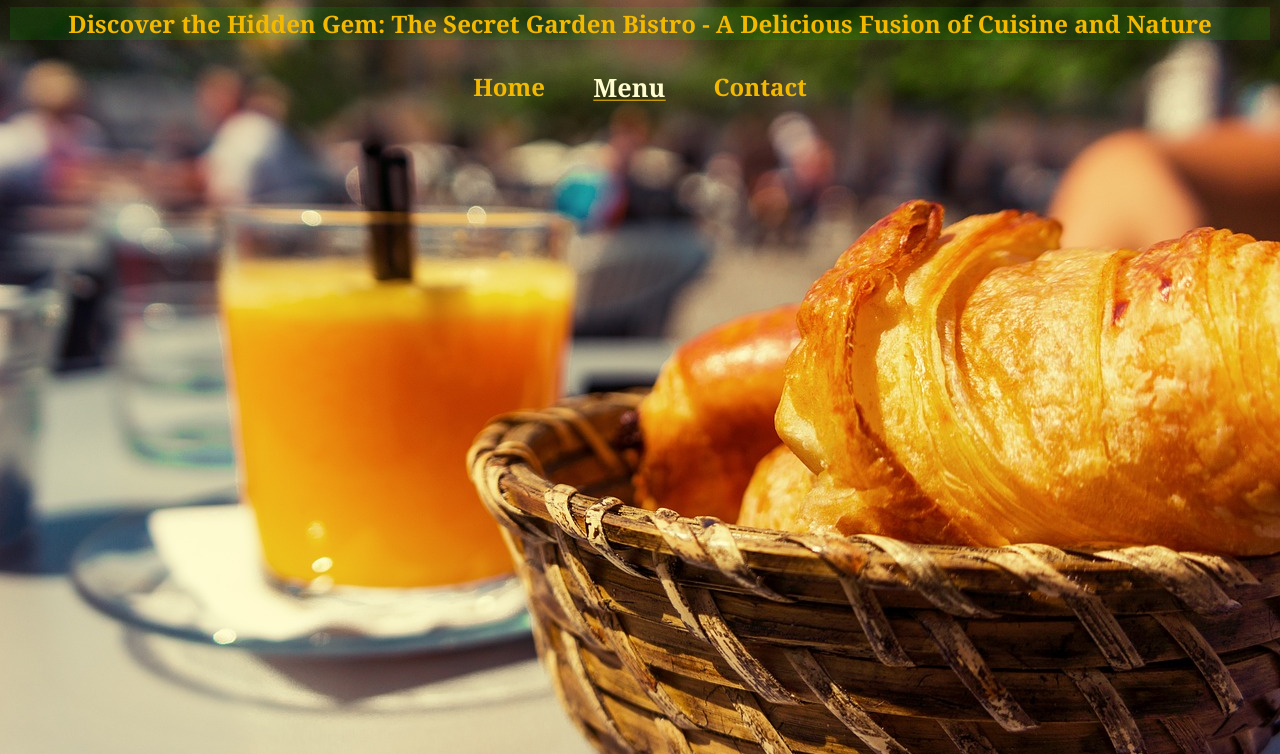
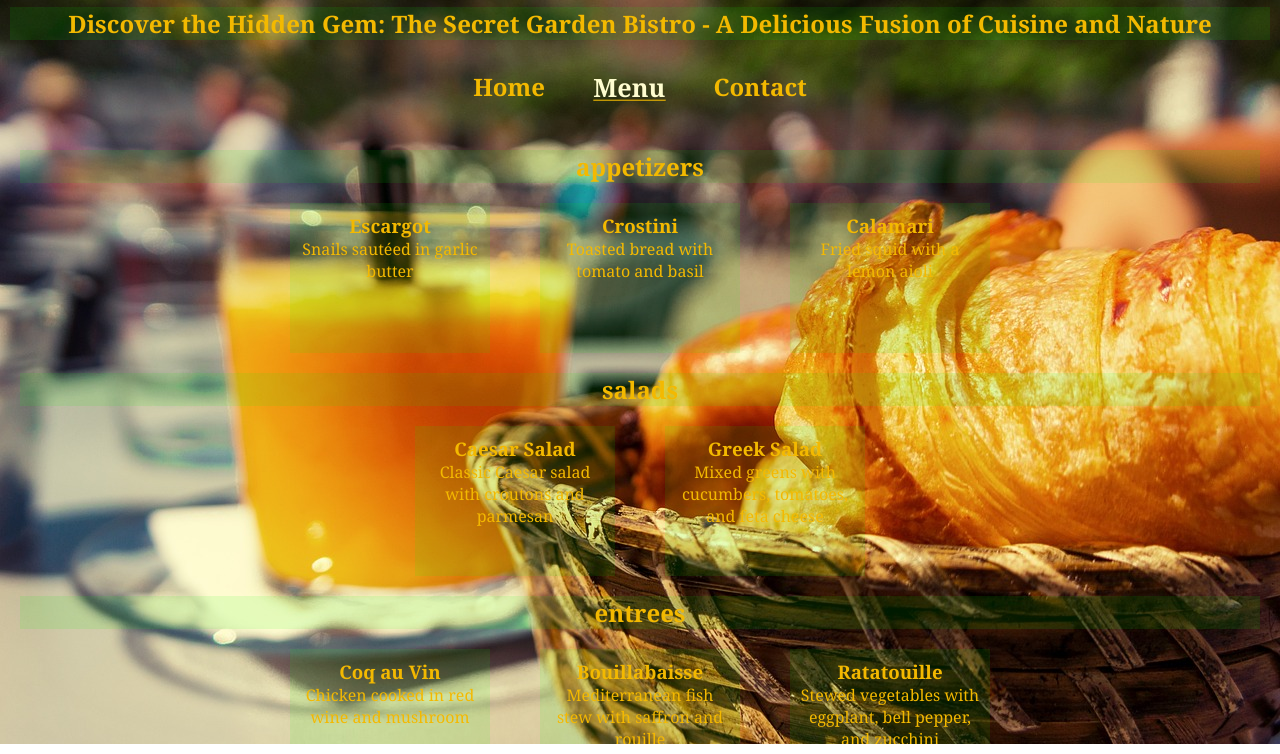
Before and after one commit to madaooftheblues/odin-restaurant-page, a website built with webpack: page dist/index.html in a window 1280 px wide. Both pictures are taken after a click on the item "Menu". Shown: the part 56-810 px from the top of the page. Built offline with nearby package versions, Linux system fonts and the light colour scheme.

Commit message:
Add menu tab elements

```diff
--- /dev/null
+++ b/src/header.js
@@ -0,0 +1,16 @@
+export default function header() {
+  const name = document.createElement("h1");
+  name.innerText = "The Secret Garden Bistro";
+  name.classList.add("name");
+
+  const heading = document.createElement("h2");
+  heading.innerText =
+    "Discover the Hidden Gem: The Secret Garden Bistro - A Delicious Fusion of Cuisine and Nature";
+  heading.classList.add("heading");
+
+  const header = document.createElement("div");
+  header.classList.add("header");
+
+  header.append(name, heading);
+  return header;
+}
--- a/src/home.js
+++ b/src/home.js
@@ -1,4 +1,4 @@
-const home = (element) => {
+const home = () => {
   const welcome = document.createElement("h2");
   welcome.innerText = "Welcome to The Secret Garden Bistro";
   welcome.classList.add("welcome");
@@ -11,7 +11,8 @@ const home = (element) => {
   const home = document.createElement("div");
   home.classList.add("home");
   home.append(welcome, description);
-  element.append(home);
+
+  return home;
 };
 
 export default home;
--- a/src/index.js
+++ b/src/index.js
@@ -1,16 +1,11 @@
 import Background from "./secret_garden_bistro.jpg";
+import header from "./header";
 import home from "./home";
+import menu from "./menu";
 import "./styles.css";
 
 const content = document.getElementById("content");
-const name = document.createElement("h1");
-name.innerText = "The Secret Garden Bistro";
-name.classList.add("name");
-
-const heading = document.createElement("h2");
-heading.innerText =
-  "Discover the Hidden Gem: The Secret Garden Bistro - A Delicious Fusion of Cuisine and Nature";
-heading.classList.add("heading");
+content.append(header());
 
 const navbar = document.createElement("div");
 navbar.classList.add("navbar");
@@ -37,7 +32,7 @@ view.id = "view";
 tabs.append(homeTab, menuTab, contactTab);
 navbar.append(tabs);
 
-content.append(name, heading, navbar, view);
+content.append(navbar, view);
 
 let current = homeTab;
 
@@ -50,7 +45,7 @@ function changeTab(e) {
 
 homeTab.addEventListener("click", (e) => {
   changeTab(e);
-  home(view);
+  view.append(home());
 });
 
 contactTab.addEventListener("click", (e) => {
@@ -59,4 +54,5 @@ contactTab.addEventListener("click", (e) => {
 
 menuTab.addEventListener("click", (e) => {
   changeTab(e);
+  view.append(menu());
 });
--- /dev/null
+++ b/src/menu.js
@@ -0,0 +1,103 @@
+function createDish(dishTitle, dishRecipe) {
+  const card = document.createElement("div");
+  card.classList.add("card");
+
+  const title = document.createElement("h3");
+  title.classList.add("title");
+  title.innerText = dishTitle;
+
+  const recipe = document.createElement("p");
+  recipe.classList.add("recipe");
+  recipe.innerText = dishRecipe;
+
+  card.append(title, recipe);
+
+  return card;
+}
+
+function createCat(title) {
+  const category = document.createElement("div");
+  category.classList.add("category");
+
+  const catTitle = document.createElement("h2");
+  catTitle.classList.add("cat-title");
+  catTitle.innerText = title;
+
+  const dishes = document.createElement("div");
+  dishes.classList.add("dishes");
+
+  category.append(catTitle, dishes);
+
+  return category;
+}
+
+export default function menu() {
+  const catsAndDishes = {
+    appetizers: [
+      { title: "Escargot", recipe: "Snails sautéed in garlic butter" },
+      { title: "Crostini", recipe: "Toasted bread with tomato and basil" },
+      { title: "Calamari", recipe: "Fried squid with a lemon aioli" },
+    ],
+    salads: [
+      {
+        title: "Caesar Salad",
+        recipe: "Classic Caesar salad with croutons and parmesan",
+      },
+      {
+        title: "Greek Salad",
+        recipe: "Mixed greens with cucumbers, tomatoes, and feta cheese",
+      },
+    ],
+    entrees: [
+      {
+        title: "Coq au Vin",
+        recipe: "Chicken cooked in red wine and mushroom",
+      },
+      {
+        title: "Bouillabaisse",
+        recipe: "Mediterranean fish stew with saffron and rouille",
+      },
+      {
+        title: "Ratatouille",
+        recipe: "Stewed vegetables with eggplant, bell pepper, and zucchini",
+      },
+    ],
+    desserts: [
+      {
+        title: "Crème Brûlée",
+        recipe: "Classic French custard with caramelized sugar",
+      },
+      {
+        title: "Chocolate Mousse",
+        recipe: "Rich chocolate mousse with whipped cream",
+      },
+      { title: "Sorbet", recipe: "Assorted flavors of sorbet" },
+    ],
+    beverages: [
+      { title: "Wine List", recipe: "A selection of red and white wines" },
+      {
+        title: "Cocktails",
+        recipe: "A selection of classic and signature cocktails",
+      },
+      { title: "Coffee and Tea", recipe: "A selection of coffee and tea" },
+    ],
+  };
+
+  const elements = [];
+
+  for (let cat in catsAndDishes) {
+    const newCat = createCat(cat);
+    newCat
+      .querySelector(".dishes")
+      .append(
+        ...catsAndDishes[cat].map((dish) => createDish(dish.title, dish.recipe))
+      );
+    elements.push(newCat);
+  }
+
+  const menu = document.createElement("div");
+  menu.classList.add("menu");
+
+  menu.append(...elements);
+  return menu;
+}
--- a/src/styles.css
+++ b/src/styles.css
@@ -14,6 +14,27 @@
   text-align: center;
   font-family: Georgia, "Times New Roman", Times, serif;
   height: 100vh;
+  overflow: hidden;
+}
+
+/* width of the scrollbar */
+::-webkit-scrollbar {
+  width: 10px;
+}
+
+/* background color of the scrollbar */
+::-webkit-scrollbar-thumb {
+  background-color: var(--color);
+}
+
+/* width of the scrollbar */
+::-moz-scrollbar {
+  width: 10px;
+}
+
+/* background color of the scrollbar */
+::-moz-scrollbar-thumb {
+  background-color: var(--background);
 }
 
 .name,
@@ -57,3 +78,30 @@
 .description {
   font-size: 1.2rem;
 }
+
+.menu {
+  color: var(--color);
+  height: 80vh;
+  overflow: auto;
+}
+
+.cat-title {
+  margin: 20px;
+  background-color: var(--background);
+}
+
+.dishes {
+  display: flex;
+  justify-content: center;
+  gap: 50px;
+}
+
+.card {
+  height: 150px;
+  width: 200px;
+  display: flex;
+  flex-direction: column;
+  align-items: center;
+  background-color: var(--background);
+  padding: 10px;
+}
```
Also changed, not shown: dist/main.js.
